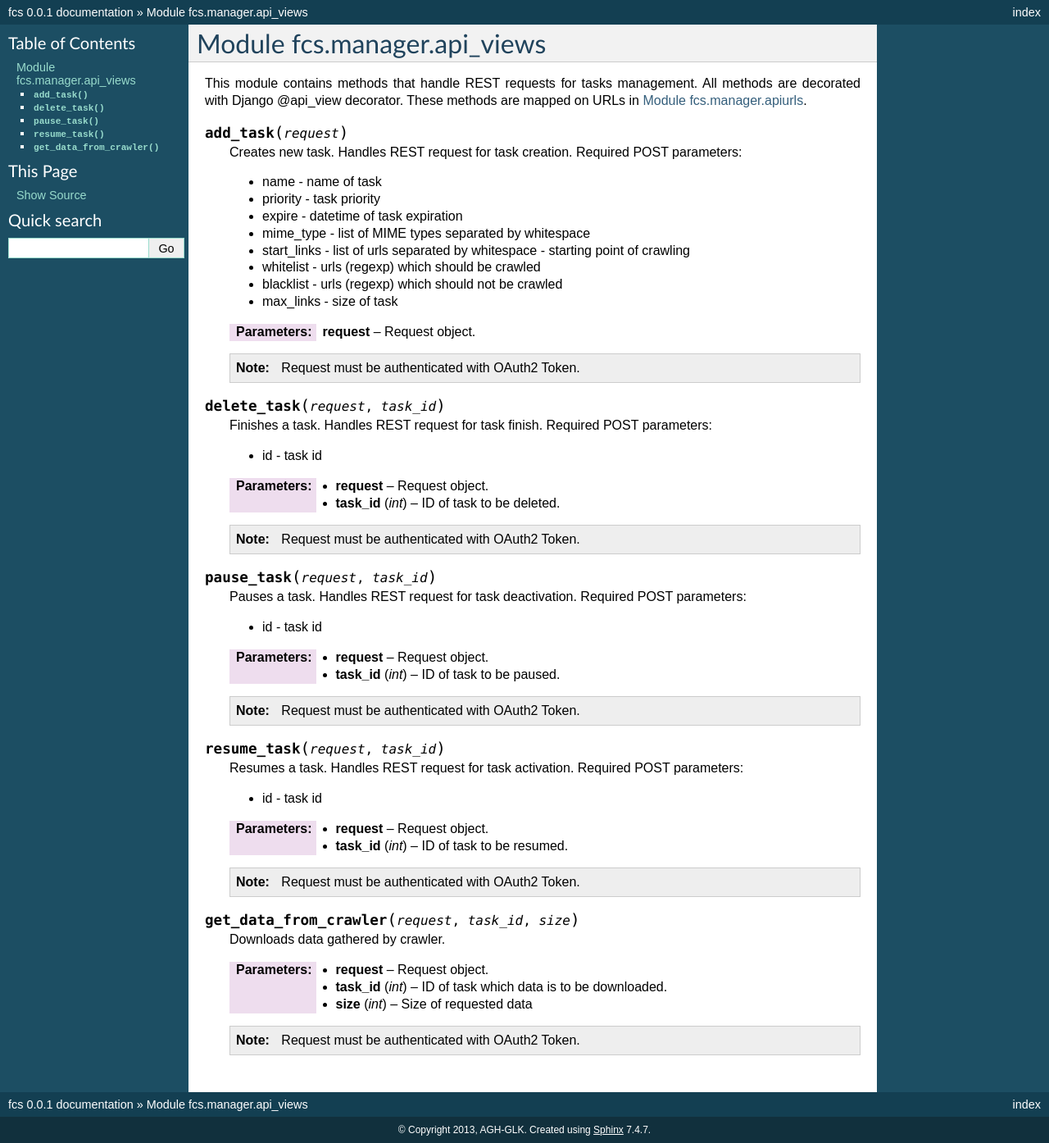
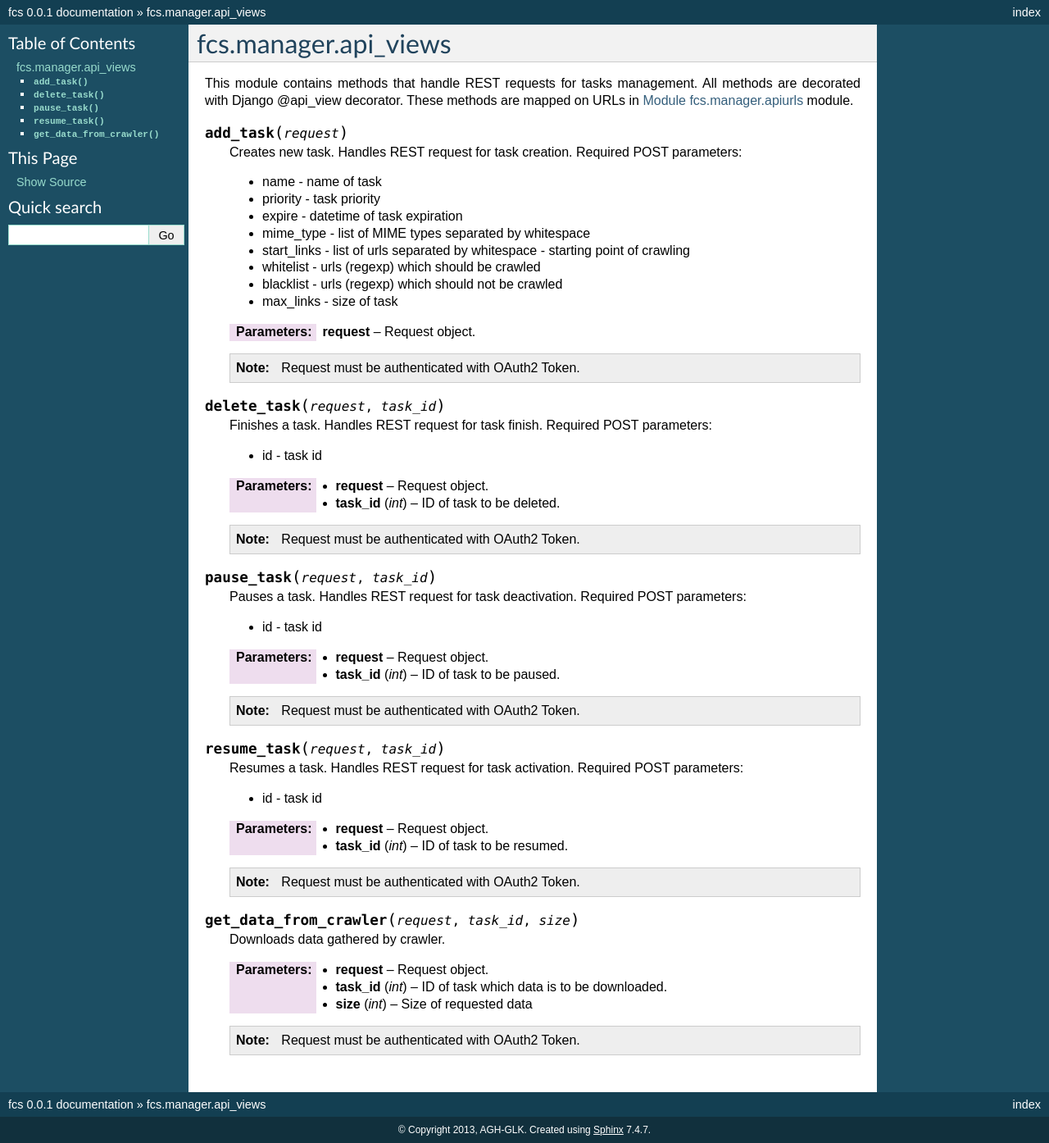
Before and after one commit to agh-glk/fcs, a Sphinx documentation site: the page built from docs/source/manager/api_views.rst, in a window 1280 px wide. Shown: the whole page at 82% size. Built offline with Sphinx 7.4.7, drawn with Linux system fonts in a browser that asks for light colours; formulas are drawn with MathJax 3.

Commit message:
[NT] Edit

```diff
--- a/docs/source/manager/api_views.rst
+++ b/docs/source/manager/api_views.rst
@@ -1,9 +1,9 @@
 .. _ManagerApiViews:
 
-Module fcs.manager.api_views
+fcs.manager.api_views
 =======================================
 
-This module contains methods that handle REST requests for tasks management. All methods are decorated with Django @api_view decorator. These methods are mapped on URLs in :ref:`ManagerApiUrls`.
+This module contains methods that handle REST requests for tasks management. All methods are decorated with Django @api_view decorator. These methods are mapped on URLs in :ref:`ManagerApiUrls` module.
 
 .. py:function:: add_task(request)
 
```
